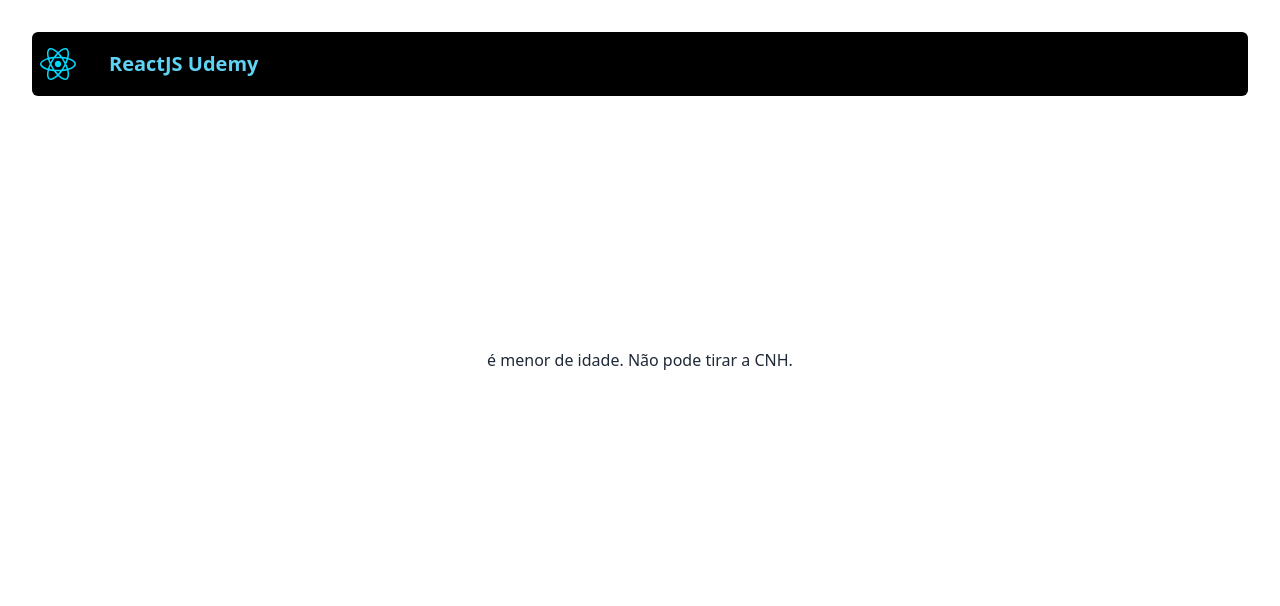
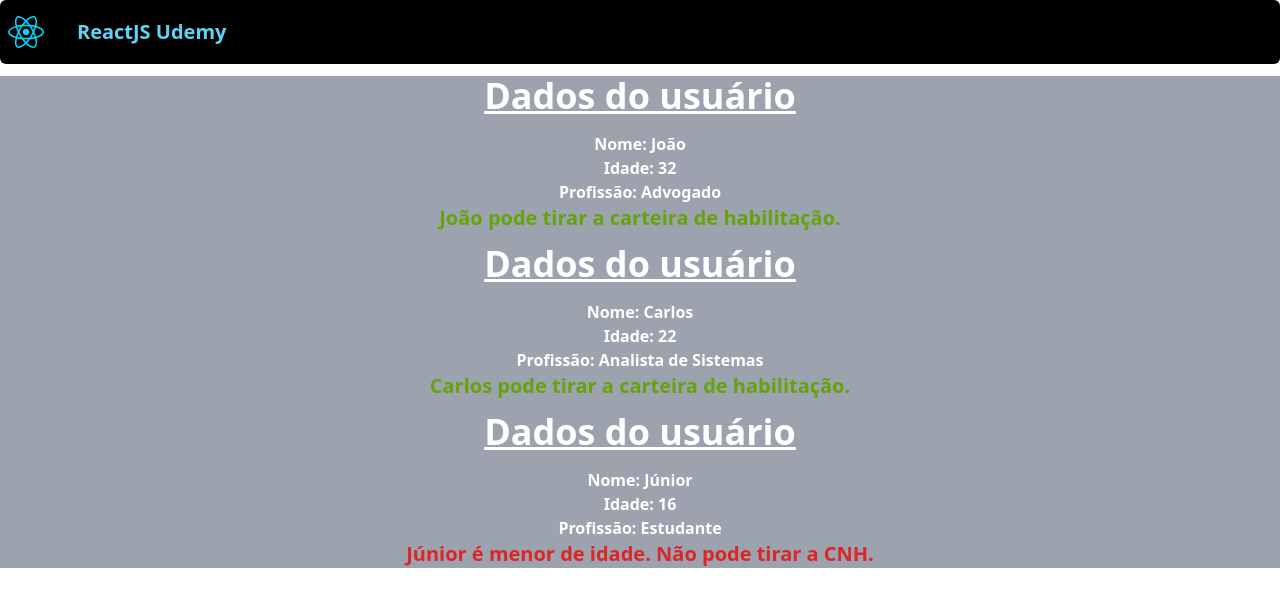
Before and after one commit to davcavalc/aulas-de-react-udemy, a React (Vite) app: page / in a window 1280 px wide. Shown: the top 606 px of the page. Built offline with nearby package versions, Linux system fonts and the light colour scheme.

Commit message:
✏️Exercício: Conclusão da tarefa 4 - 06/08/2022

```diff
--- a/src/App.jsx
+++ b/src/App.jsx
@@ -1,26 +1,26 @@
-import "./App.css";
 import Header from "./Componentes/Header";
 import UserDetails from "./Desafios/UserDetails";
+import "./index.css";
 
 function App() {
 	const user = [
 		{ nome: "João", idade: 32, profissao: "Advogado" },
-		{ nome: "Carlos", idade: "22", profissao: "Analista de Sistemas" },
-		{ nome: "Júnior", idade: "16", profissao: "Estudante" },
+		{ nome: "Carlos", idade: 22, profissao: "Analista de Sistemas" },
+		{ nome: "Júnior", idade: 16, profissao: "Estudante" },
 	];
 
-	const MaiorDeIdade = () => {
+	const MaiorDeIdade = ({ nome }) => {
 		return (
 			<>
-				<p>{user.nome} pode tirar a carteira de habilitação.</p>
+				<p className="text-lime-600">{nome} pode tirar a carteira de habilitação.</p>
 			</>
 		);
 	};
 
-	const MenorDeIdade = () => {
+	const MenorDeIdade = ({ nome }) => {
 		return (
 			<>
-				<p>{user.name} é menor de idade. Não pode tirar a CNH.</p>
+				<p className="text-red-600">{nome} é menor de idade. Não pode tirar a CNH.</p>
 			</>
 		);
 	};
@@ -29,10 +29,19 @@ function App() {
 		<>
 			<Header />
 			{/* TAREFA 4 */}
-			{user.map((pessoa) => (
-				<UserDetails nome={pessoa.nome} idade={pessoa.idade} profissao={pessoa.profissao} />
-			))}
-			{user.idade >= 18 ? <MaiorDeIdade /> : <MenorDeIdade />}
+			<div className="bg-gray-400">
+				{user.map((pessoa) => (
+					<UserDetails nome={pessoa.nome} idade={pessoa.idade} profissao={pessoa.profissao}>
+						<div className="text-xl font-bold">
+							{pessoa.idade >= 18 ? (
+								<MaiorDeIdade nome={pessoa.nome} />
+							) : (
+								<MenorDeIdade nome={pessoa.nome} />
+							)}
+						</div>
+					</UserDetails>
+				))}
+			</div>
 		</>
 	);
 }
--- a/src/Desafios/UserDetails.jsx
+++ b/src/Desafios/UserDetails.jsx
@@ -1,16 +1,19 @@
 import React from "react";
 
-const UserDetails = ({nome, idade, profissao}) => {
-
-    return <>
+const UserDetails = ({ nome, idade, profissao, children }) => {
+	return (
+		<>
             <div className="text-center mt-3">
+                <h2 className="text-4xl text-white font-bold mb-4 underline">Dados do usuário</h2>
 				<ul>
 					<li className="text-white font-bold">Nome: {nome}</li>
 					<li className="text-white font-bold">Idade: {idade}</li>
                     <li className="text-white font-bold">Profissão: {profissao}</li>
+                    {children}
 				</ul>
 			</div>
 		</>
+	);
 };
 
 export default UserDetails;
```
Lines whose indentation alone changed are shown as unchanged.
